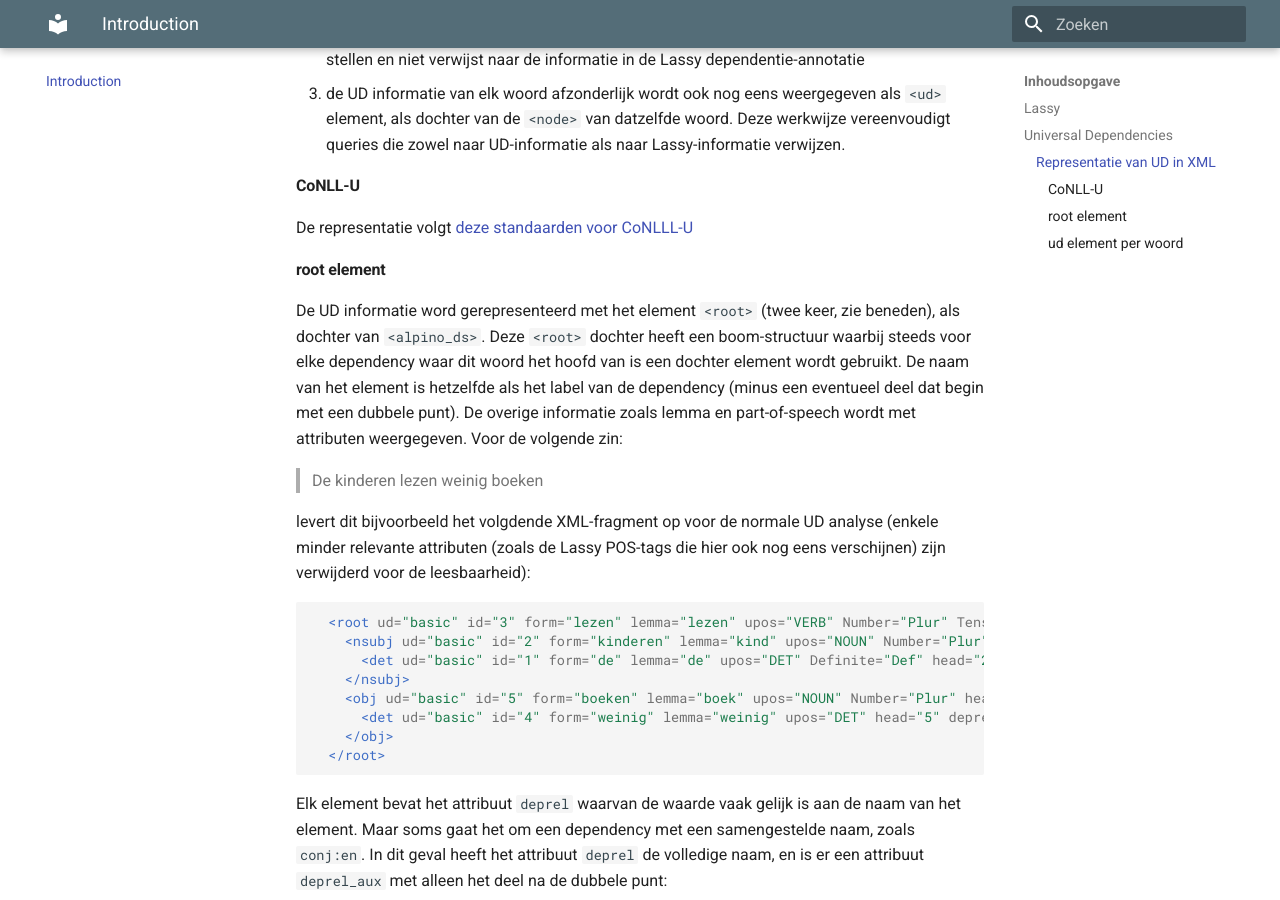
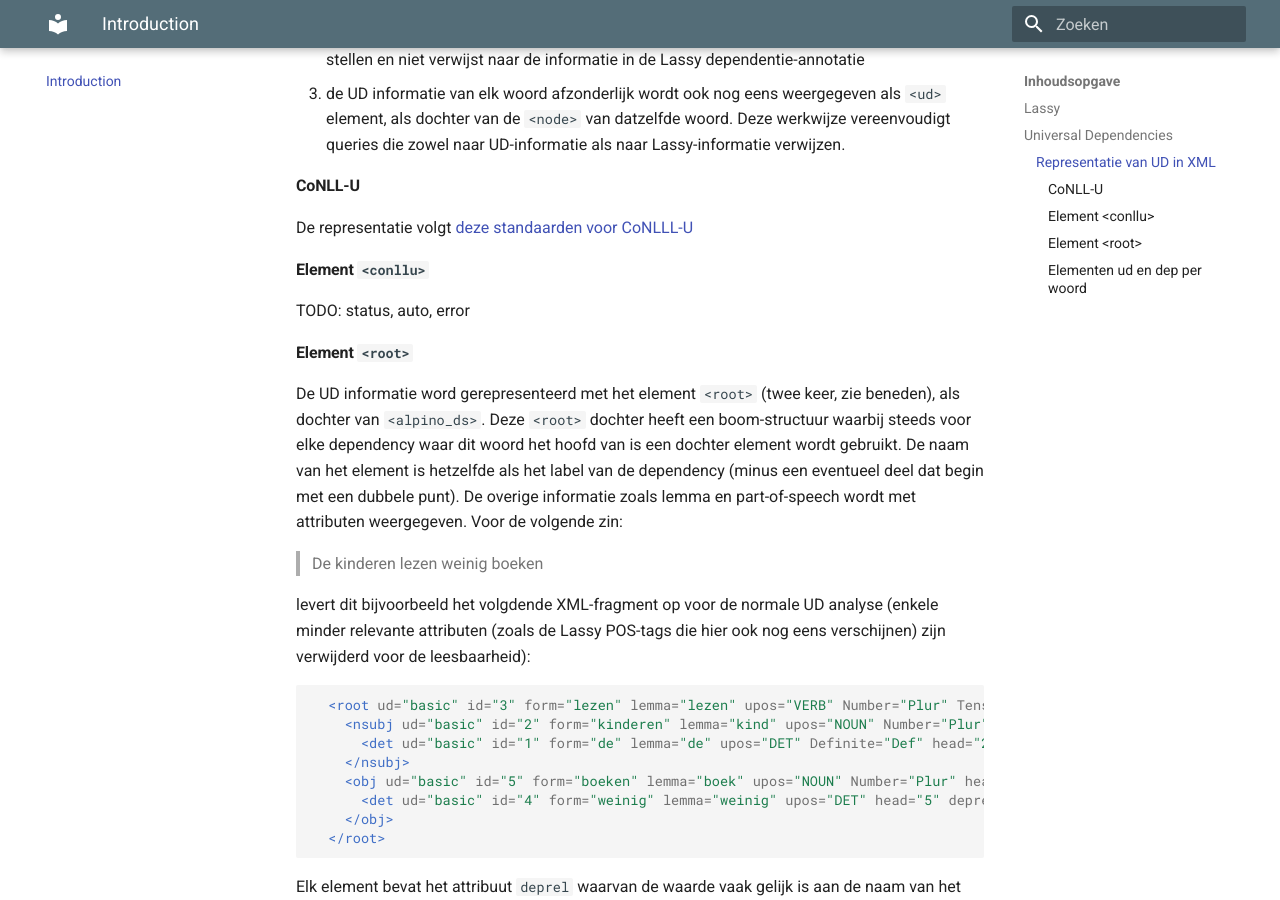
Before and after one commit to rug-compling/alud-docs, an MkDocs documentation site: the page built from docs/index.md, in a window 1280 px wide and 900 px high, scrolled down 639 px. Built offline with MkDocs 1.6.1 and Material for MkDocs 9.7.7, drawn with Linux system fonts in a browser that asks for light colours; some of the changed text lies outside the part shown.

Commit message:
inleiding: element <conllu>

```diff
--- a/docs/index.md
+++ b/docs/index.md
@@ -26,11 +26,16 @@ De informatie wordt op drie plaatsen gerepresenteerd:
     datzelfde woord. Deze werkwijze vereenvoudigt queries die zowel
     naar UD-informatie als naar Lassy-informatie verwijzen.
 
+
 #### CoNLL-U
 
 De representatie volgt [deze standaarden voor CoNLLL-U](https://universaldependencies.org/format.html)
 
-#### root element
+#### Element `<conllu>`
+
+TODO: status, auto, error
+
+#### Element `<root>`
 
 De UD informatie word gerepresenteerd met het element `<root>` (twee
 keer, zie beneden), als
@@ -114,7 +119,7 @@ deze recursie onderbroken. Dit wordt aangegeven met het attribuut
 TODO: tabel met daarin voor elke kolom uit het CoNLL-U-formaat
 aangegeven hoe die info wordt opgenomen in `<root>` en daaronder.
 
-#### ud element per woord
+#### Elementen `ud` en `dep` per woord
 
 Voor elke lexicale knoop in de Lassy analyse (dus `<node>` met waardes
 voor onder andere postag, lemma, word) is er een speciaal `<ud>`
```
